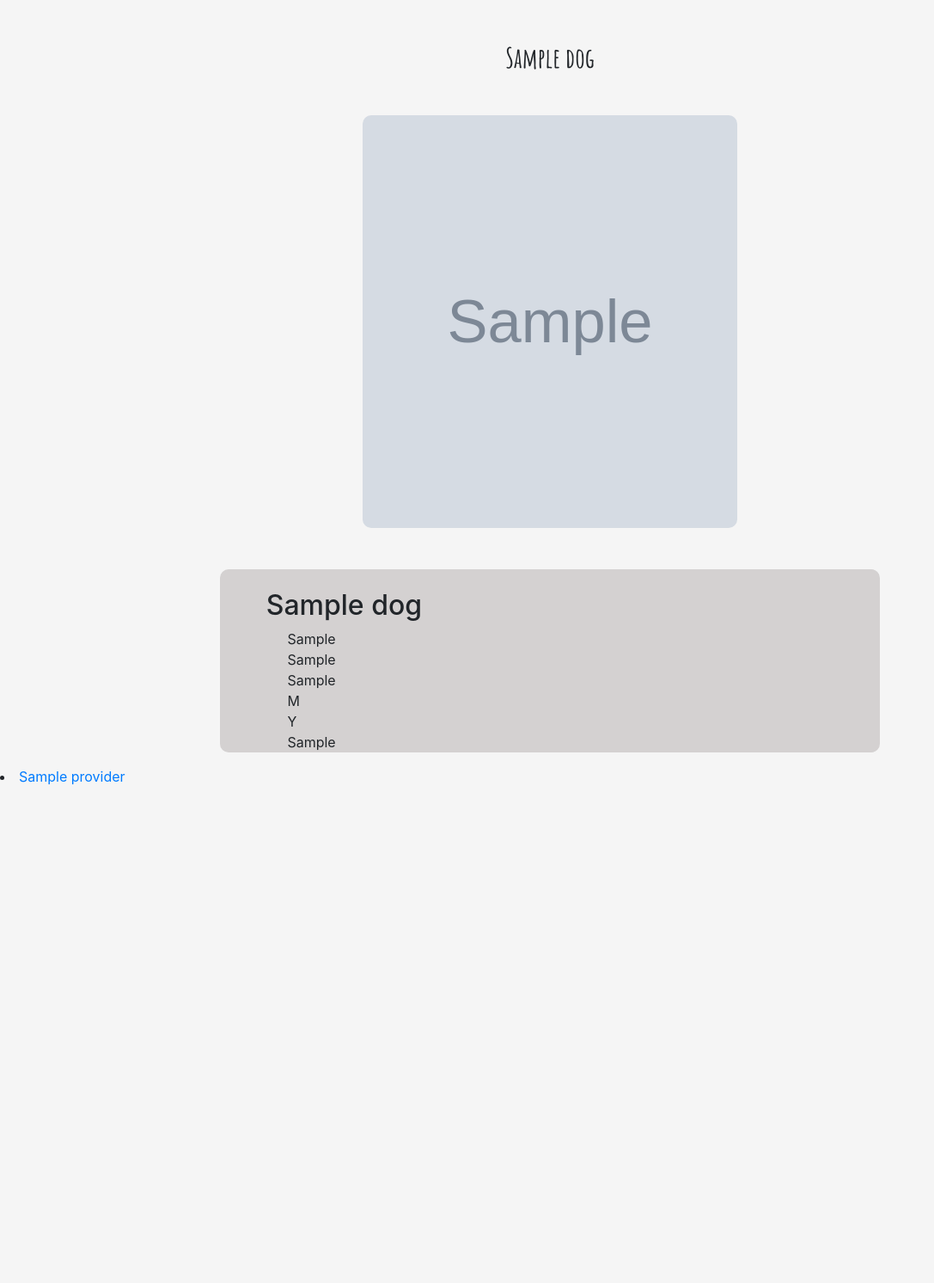
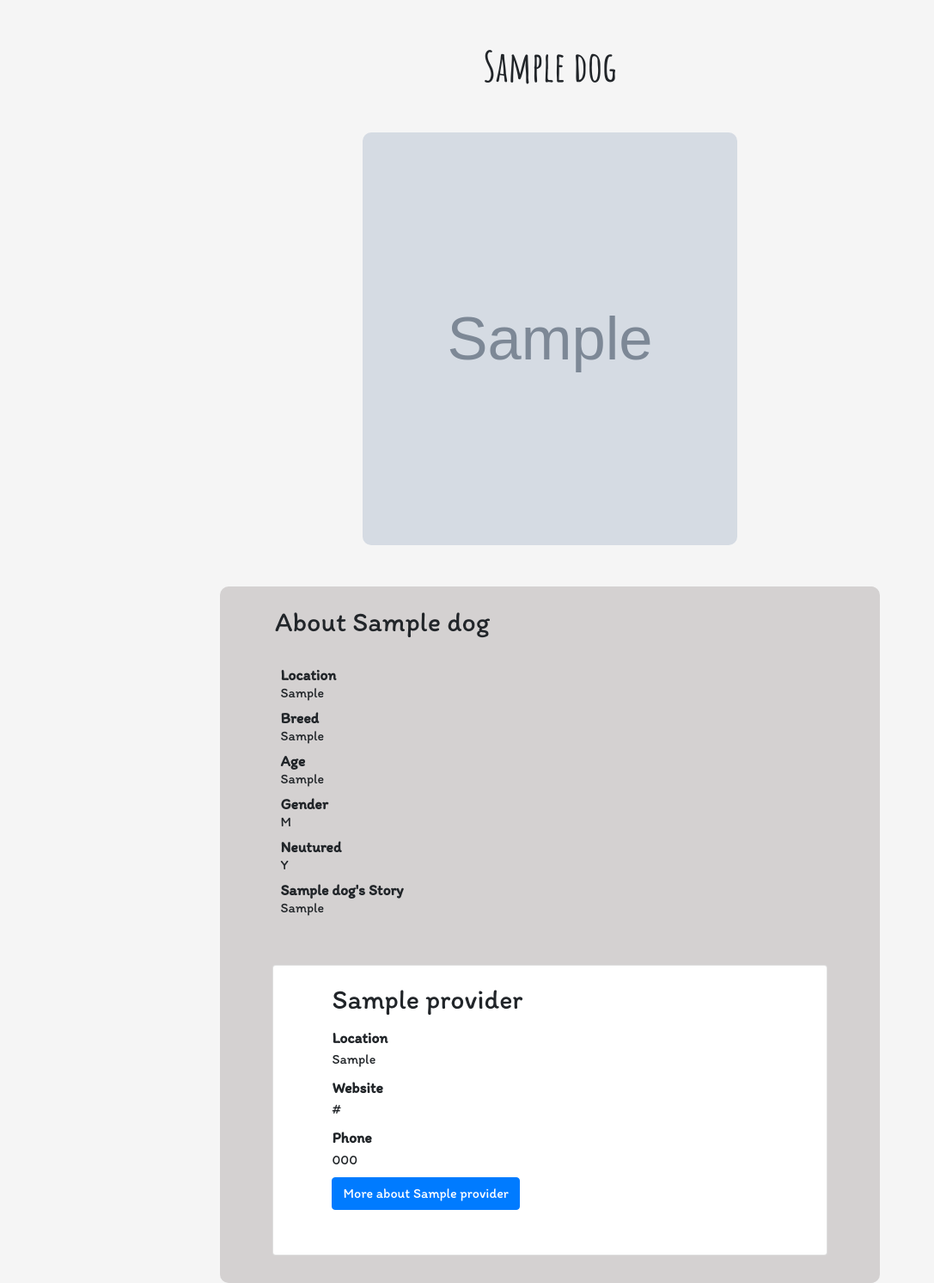
Before and after one commit to andrewjspivey/New_Best_Friend, a Django app: page /dogs/1/ in a window 1280 px wide. Shown: the part 68-1560 px from the top of the page at 86% size, without its empty margins (0-1087 px from the left). Before the commit the page ends 981 px from the top, so only its background shows below. Run offline with Django 3.2, Linux system fonts and the light colour scheme; tables that the repository leaves empty hold one stand-in row (values such as "Sample post"); grey boxes marked "Sample" are stand-in pictures; some web fonts are replaced.

Commit message:
adds css to show page and shelter profile page

```diff
--- a/main_app/static/css/styles.css
+++ b/main_app/static/css/styles.css
@@ -109,9 +109,11 @@ body {
     text-align: center;
     margin-top: 6vh;
     font-family: 'Amatic SC', cursive;
-
 }
 
+.show-container .show-title {
+    font-size: 3rem
+}
 
 #image-container {
     display: flex;
@@ -134,17 +136,23 @@ body {
     margin-top: 3em;
     background-color: rgb(212, 209, 209);
     border-radius: 10px;
+    font-family: 'Itim', cursive;
+    padding-bottom: 2rem;
 }
 
 .dog-info .show-name {
     padding-top: 0.7em;
-    margin-left: 7%;
+    margin-left: 2em;
+}
+
+h2.show-name {
+    margin-bottom: 0% !important;
 }
 
 .dog-info .info-list {
     list-style-type: none;
     margin-left: 5%;
-    margin-right: 5%
+    margin-right: 5%;
 }
 
 .modal.fade .modal-content .modal-footer .btn.btn-primary {
@@ -153,6 +161,8 @@ body {
 
 .search-header {
     text-align: center;
+    font-family: 'Itim', cursive;
+
 }
 
 .bg-light-red {
@@ -161,4 +171,31 @@ body {
 
 .featured {
     text-align: center;
+    font-family: 'Itim', cursive;
+    padding-bottom: 1rem;
 }
+
+#provider-card.card {
+   /*  width: 100% !important; */
+    max-width: 100% !important;
+    margin-left: 8%;
+    margin-right: 8%;
+    padding-bottom: 2em;
+}
+
+#provider-card.card .card-body .info-list {
+    margin-left: 3rem !important;
+}
+
+#provider-card.card .card-body .card-title {
+    font-size: 2rem !important;
+    padding-left: 3rem !important;
+}
+
+.f6 {
+    font-size: 1.1rem !important;
+}
+
+#provider-title {
+    margin-top: 3rem !important;
+}
--- a/main_app/templates/base.html
+++ b/main_app/templates/base.html
@@ -9,6 +9,7 @@
     <!-- Bootstrap CSS -->
     <link rel="stylesheet" href="https://cdn.jsdelivr.net/npm/bootstrap@4.5.3/dist/css/bootstrap.min.css" integrity="sha384-TX8t27EcRE3e/ihU7zmQxVncDAy5uIKz4rEkgIXeMed4M0jlfIDPvg6uqKI2xXr2" crossorigin="anonymous">
     <link rel="stylesheet" href="{% static 'css/styles.css' %}">
+    <link href="https://fonts.googleapis.com/css2?family=Itim&display=swap" rel="stylesheet">
     <link href="https://fonts.googleapis.com/css2?family=Amatic+SC:wght@700&family=Cute+Font&display=swap" rel="stylesheet">
     <link rel="stylesheet" href="https://unpkg.com/tachyons@4.12.0/css/tachyons.min.css"/>
 
--- a/main_app/templates/dogs/show.html
+++ b/main_app/templates/dogs/show.html
@@ -11,19 +11,40 @@
 </div>
 
 <div class="dog-info">
-    <h2 class="show-name">{{ dog.name }}</h2>
-    <ul class="info-list">
-        <li>{{ dog.location }}</li>
-        <li>{{ dog.breed }}</li>
-        <li>{{ dog.age }}</li>
-        <li>{{ dog.gender }}</li>
-        <li>{{ dog.neutured }}</li>
-        <li>{{ dog.story }}</li>
-    </ul>
+    <h2 class="show-name">About {{ dog.name }}</h2>
+    <div class="info-list">
+        <dl class="lh-title pa4 mt0">
+            <dt class="f6 b">Location</dt>
+            <dd class="ml0">{{ dog.location }}</dd>
+            <dt class="f6 b mt2">Breed</dt>
+            <dd class="ml0"><li>{{ dog.breed }}</li></dd>
+            <dt class="f6 b mt2">Age</dt>
+            <dd class="ml0"><li>{{ dog.age }}</li></dd>
+            <dt class="f6 b mt2">Gender</dt>
+            <dd class="ml0"><li>{{ dog.gender }}</li></dd>
+            <dt class="f6 b mt2">Neutured</dt>
+            <dd class="ml0"><li>{{ dog.neutured }}</li></dd>
+            <dt class="f6 b mt2">{{ dog.name }}'s Story</dt>
+            <dd class="ml0"><li>{{ dog.story }}</li></dd>
+          </dl>
+    </div>
+    <div class="card" id="provider-card">
+        <div class="card-body">
+            <h3 class="card-title">{{dog.provider.shelterName}}</h3>
+            <div class="info-list">
+
+                    <dt class="f6 b">Location</dt>
+                    <dd class="ml0">{{ dog.provider.location }}</dd>
+                    <dt class="f6 b mt2">Website</dt>
+                    <dd class="ml0"><li>{{ dog.provider.website }}</li></dd>
+                    <dt class="f6 b mt2">Phone</dt>
+                    <dd class="ml0"><li>{{ dog.provider.phone }}</li></dd>
+                <a href="{% url 'prov_profile' dog.provider.id %}" class="btn btn-primary">More about {{dog.provider.shelterName}}</a>
+            </div>
+        </div>
+    </div>
 
 </div>
 
-<li><a href="{% url 'prov_profile' dog.provider.id %}">{{ dog.provider.shelterName }}</a></li>
-
 
 {% endblock %}
```
Also changed, not shown: main_app/templates/profile/prov_profile.html (+44 -0 lines).
